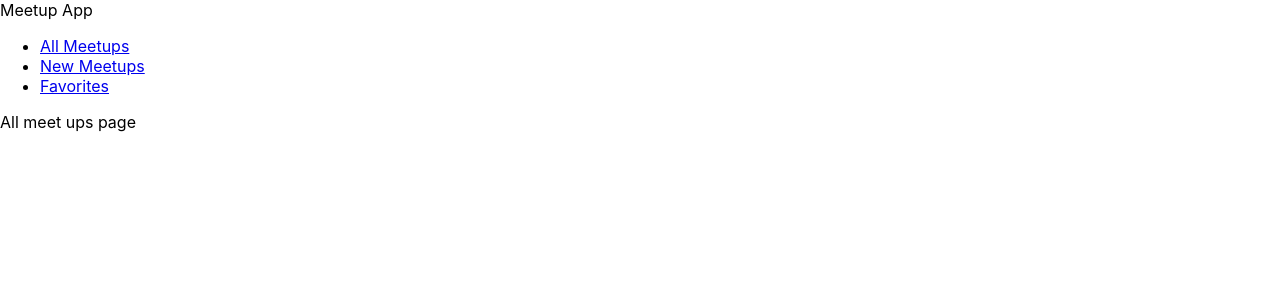
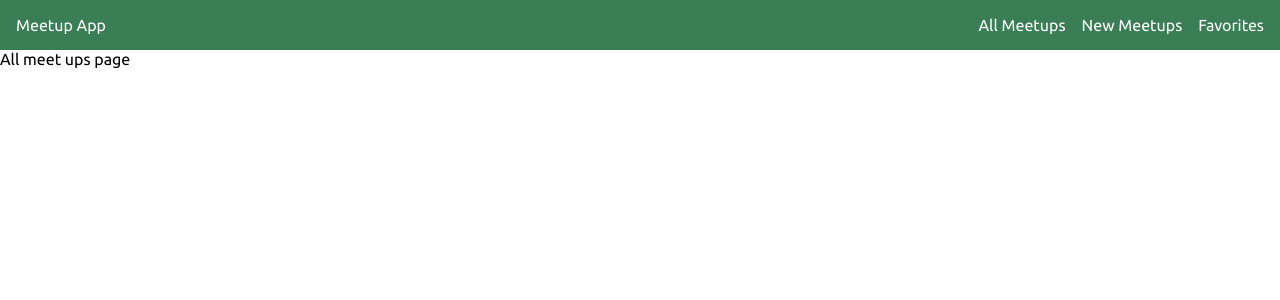
Before and after one commit to Tonny221/meet-up-demo-app, a JavaScript app: page / in a window 1280 px wide. Shown: the top 300 px of the page. Built offline with nearby package versions, Linux system fonts and the light colour scheme; the HTML template or start-up script is replaced by a standard one.

Commit message:
navigation css

```diff
--- a/src/components/layout/mainNavigation.js
+++ b/src/components/layout/mainNavigation.js
@@ -1,19 +1,21 @@
 import { Link } from 'react-router-dom'
+
+import classes from './mainNavigation.module.css'
 
 function MainNavigation(){
     return (
-        <header>
+        <header className={classes.header}>
             <div>Meetup App</div>
             <nav>
-                <ul>
+                <ul className={classes.nav_list}>
                     <li>
-                        <Link to='/'>All Meetups</Link>
+                        <Link to='/' className={classes.nav_list_item}>All Meetups</Link>
                     </li>
                     <li>
-                        <Link to='/new-meetup'>New Meetups</Link>
+                        <Link to='/new-meetup' className={classes.nav_list_item}>New Meetups</Link>
                     </li>
                     <li>
-                        <Link to='/favorites'>Favorites</Link>
+                        <Link to='/favorites' className={classes.nav_list_item}>Favorites</Link>
                     </li>
                 </ul>
             </nav>
--- /dev/null
+++ b/src/components/layout/mainNavigation.module.css
@@ -0,0 +1,23 @@
+.header{
+    display: flex;
+    justify-content: space-between;
+    padding: 1rem;
+    background-color: #3A7E55;
+    color: white;
+}
+
+.nav_list{
+    display: flex;
+    column-gap: 1rem;
+    list-style: none;
+}
+
+.nav_list_item{
+    text-decoration: none;
+    color: white;
+    transition: 0.2s;
+}
+
+.nav_list_item:hover{
+    color: #BDDBCF;
+}
--- a/src/index.css
+++ b/src/index.css
@@ -1,13 +1,14 @@
-body {
+@import url('https://fonts.googleapis.com/css2?family=Ubuntu:wght@300;400;700&display=swap');
+
+*,
+*::before,
+*::after{
   margin: 0;
-  font-family: -apple-system, BlinkMacSystemFont, 'Segoe UI', 'Roboto', 'Oxygen',
-    'Ubuntu', 'Cantarell', 'Fira Sans', 'Droid Sans', 'Helvetica Neue',
-    sans-serif;
-  -webkit-font-smoothing: antialiased;
-  -moz-osx-font-smoothing: grayscale;
+  padding: 0;
+  box-sizing: border-box;
 }
 
-code {
-  font-family: source-code-pro, Menlo, Monaco, Consolas, 'Courier New',
-    monospace;
+html,
+body{
+  font-family: 'Ubuntu', sans-serif;;
 }
```
